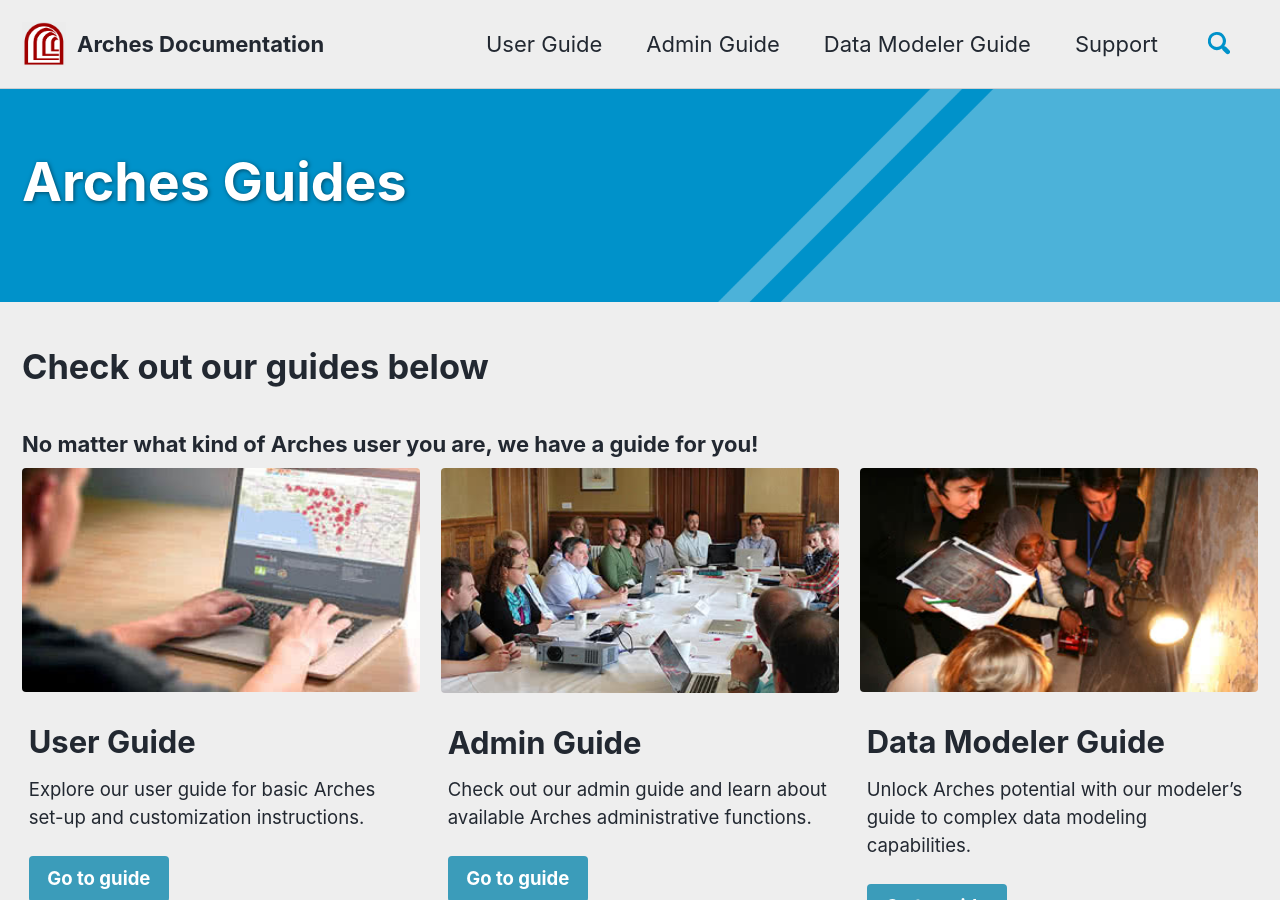
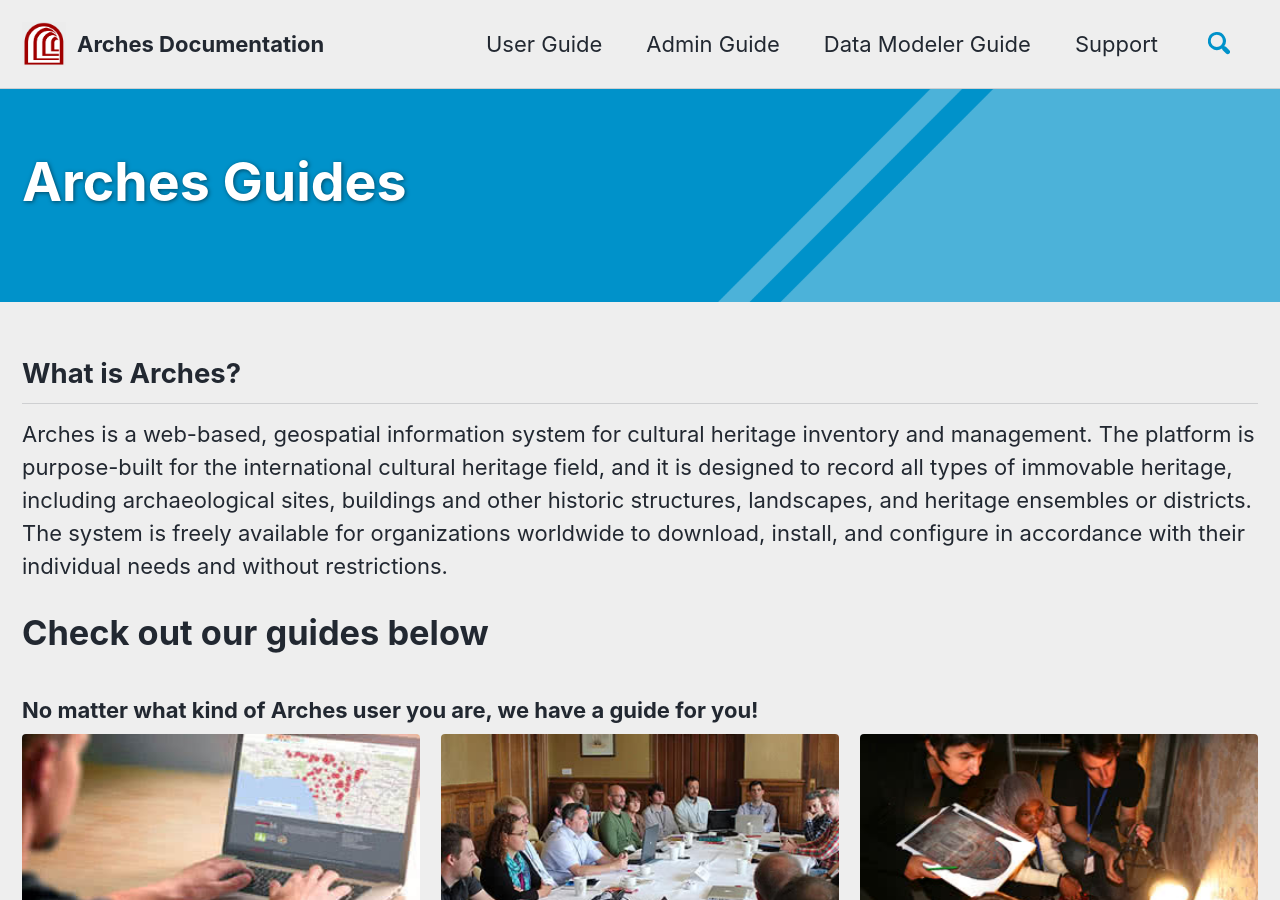
Before and after one commit to fargeo/archesguides, a Jekyll site: the page built from index.md, in a window 1280 px wide and 900 px high. Built offline with Jekyll 4.4.1, drawn with Linux system fonts in a browser that asks for light colours; cached includes are drawn as plain includes; nearby versions of some CDN libraries.

Commit message:
Update index.md
Add what is Arches

```diff
--- a/index.md
+++ b/index.md
@@ -31,6 +31,9 @@
       btn_label: "Go to guide"
       btn_class: "btn--info"
 ---
+## What is Arches?
+Arches is a web-based, geospatial information system for cultural heritage inventory and management. The platform is purpose-built for the international cultural heritage field, and it is designed to record all types of immovable heritage, including archaeological sites, buildings and other historic structures, landscapes, and heritage ensembles or districts. The system is freely available for organizations worldwide to download, install, and configure in accordance with their individual needs and without restrictions.
+
 # Check out our guides below
 ### No matter what kind of Arches user you are, we have a guide for you!
 
```
